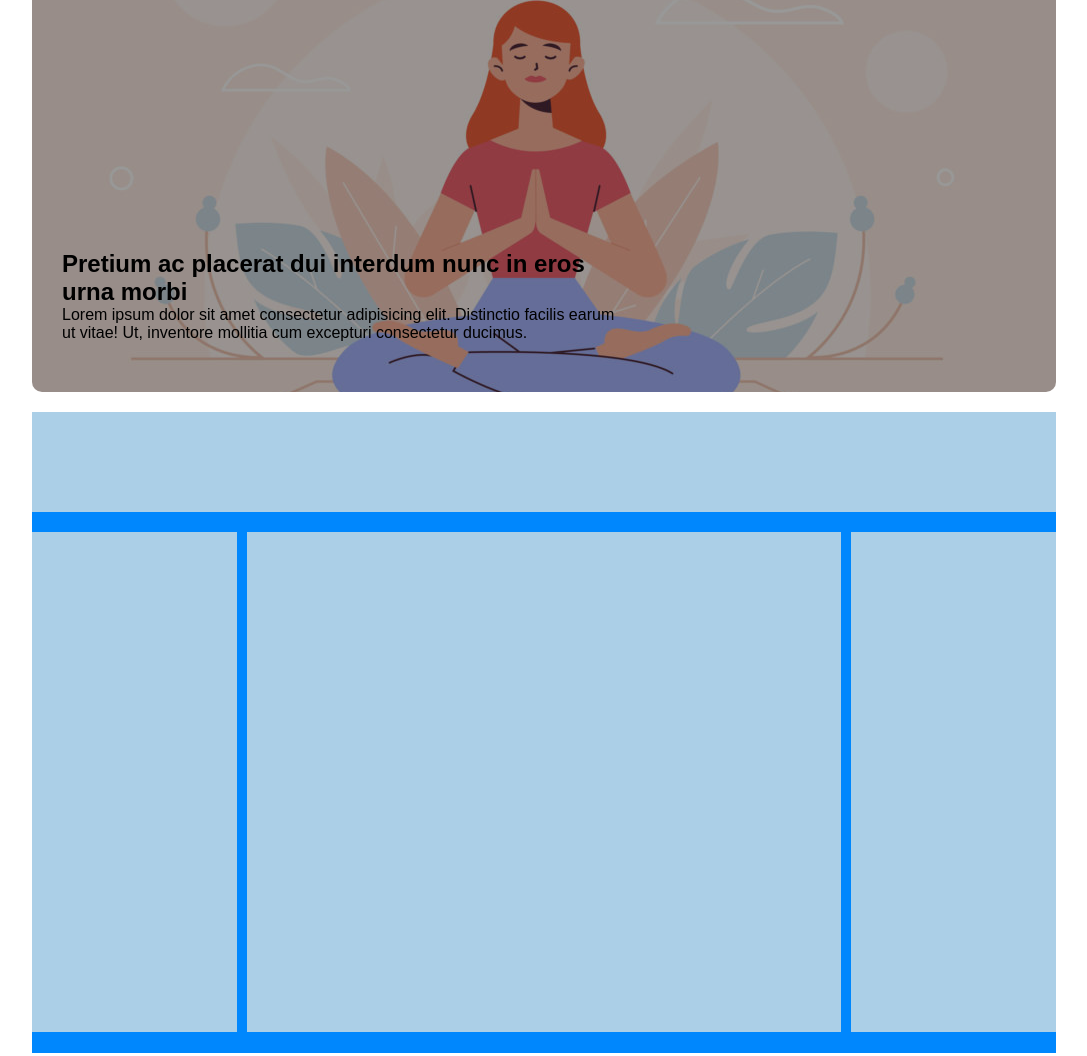
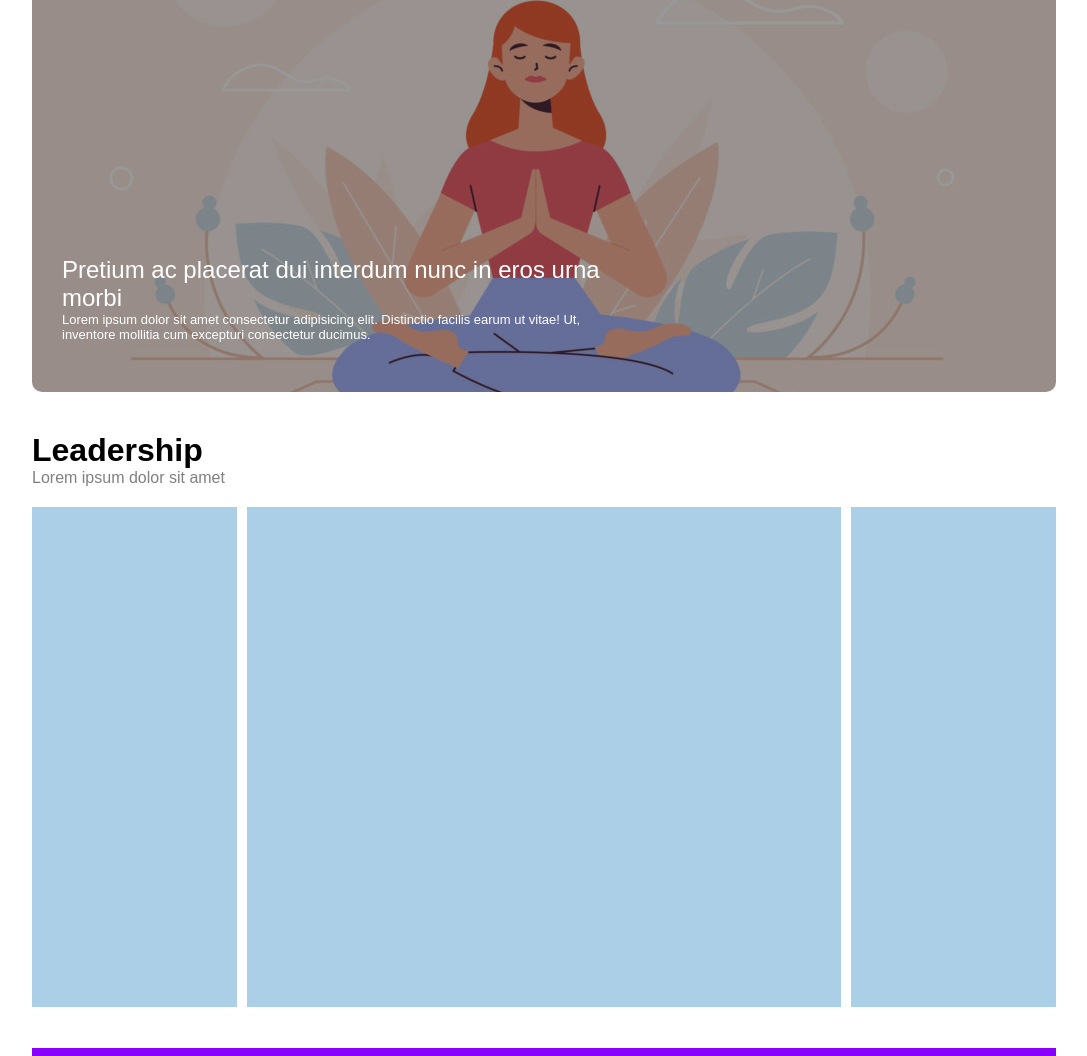
Before and after one commit to LorenzoTorelli/htmlcss-wp, a plain HTML site: page index.html in a window 1280 px wide. Shown: the part 177-1233 px from the top of the page, without its empty margins (96-1183 px from the left). Drawn offline with Linux system fonts and the light colour scheme.

Commit message:
header-concluso

```diff
--- a/css/style.css
+++ b/css/style.css
@@ -56,16 +56,28 @@ nav a {
     left: 0px;
     position: absolute;
     margin-bottom: 20px;
+
 }
 
-.text-header h2{
+.text-header h2, .text-header p {
+    font-weight: lighter;
+    color: white;
 
+}
+.text-header p{
+    font-size: small;
 }
 
 /* ********* main ********* */
 .container {
-    margin-top: 20px;
+    margin-top: 40px;
     margin-bottom: 20px;
+}
+
+.top-row h4 {
+    color: grey;
+    font-weight: lighter;
+
 }
 
 .box {
--- a/index.html
+++ b/index.html
@@ -26,6 +26,7 @@
         </div>
         <div class="header-bottom overlay">
             <div class="text-header">
+                <!-- SCRITTA DA SISTEMARE  -->
                 <h2>Pretium ac placerat dui interdum nunc in eros urna morbi</h2>
                 <p>Lorem ipsum dolor sit amet consectetur adipisicing elit. Distinctio facilis earum ut vitae! Ut, inventore mollitia cum excepturi consectetur ducimus.</p>
             </div>
@@ -34,9 +35,12 @@
 
     <!-- main  -->
     <main>
-        <div class=" container  debug">
-            <div class="top-row"></div>
-            <div class="bottom-row clearfix">
+        <div class=" container  ">
+            <div class="top-row">
+                <h1>Leadership</h1>
+                <h4>Lorem ipsum dolor sit amet </h4>
+            </div>
+            <div class="bottom-row clearfix debug">
                 <div class="box"></div>
                 <div class="box"></div>
                 <div class="box"></div>
```
